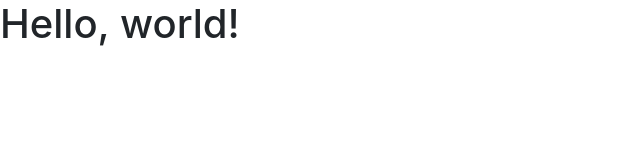
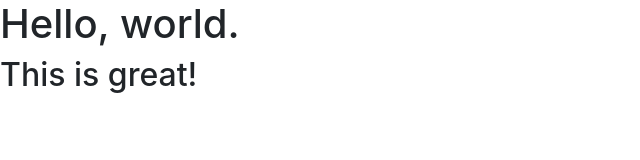
Before and after one commit to ChristopherBolivar/collab, a plain HTML site: page index.html in a window 1280 px wide. Shown: the whole page, without its empty margins (0-640 px from the left). Drawn offline with nearby package versions, Linux system fonts and the light colour scheme.

Commit message:
Added some html

```diff
--- a/index.html
+++ b/index.html
@@ -1,6 +1,7 @@
 <!doctype html>
 <html lang="en">
-  <head>
+
+<head>
     <!-- Required meta tags -->
     <meta charset="utf-8">
     <meta name="viewport" content="width=device-width, initial-scale=1, shrink-to-fit=no">
@@ -9,14 +10,16 @@
     <link rel="stylesheet" href="https://stackpath.bootstrapcdn.com/bootstrap/4.3.1/css/bootstrap.min.css" integrity="sha384-ggOyR0iXCbMQv3Xipma34MD+dH/1fQ784/j6cY/iJTQUOhcWr7x9JvoRxT2MZw1T" crossorigin="anonymous">
 
     <title>Hello, world!</title>
-  </head>
-  <body>
-    <h1>Hello, world!</h1>
+</head>
 
+<body>
+    <h1>Hello, world.</h1>
+    <h2>This is great!</h2>
     <!-- Optional JavaScript -->
     <!-- jQuery first, then Popper.js, then Bootstrap JS -->
     <script src="https://code.jquery.com/jquery-3.3.1.slim.min.js" integrity="sha384-q8i/X+965DzO0rT7abK41JStQIAqVgRVzpbzo5smXKp4YfRvH+8abtTE1Pi6jizo" crossorigin="anonymous"></script>
     <script src="https://cdnjs.cloudflare.com/ajax/libs/popper.js/1.14.7/umd/popper.min.js" integrity="sha384-UO2eT0CpHqdSJQ6hJty5KVphtPhzWj9WO1clHTMGa3JDZwrnQq4sF86dIHNDz0W1" crossorigin="anonymous"></script>
     <script src="https://stackpath.bootstrapcdn.com/bootstrap/4.3.1/js/bootstrap.min.js" integrity="sha384-JjSmVgyd0p3pXB1rRibZUAYoIIy6OrQ6VrjIEaFf/nJGzIxFDsf4x0xIM+B07jRM" crossorigin="anonymous"></script>
-  </body>
+</body>
+
 </html>
```
